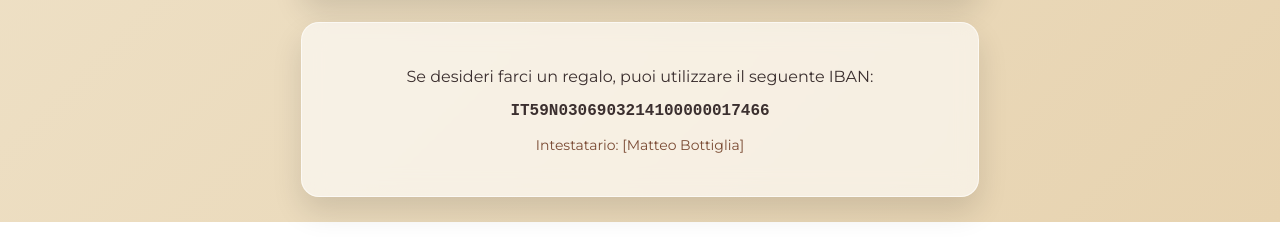
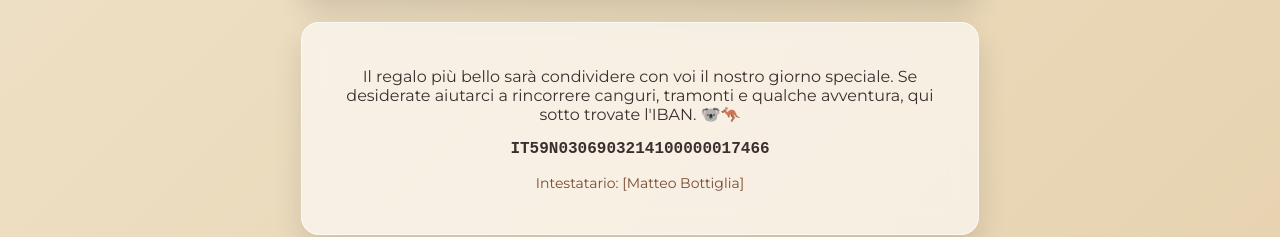
Before and after one commit to invitation-AM/28novembre, a plain HTML site: page index.html in a window 1280 px wide. Shown: the part 2204-2441 px from the top of the page. Drawn offline with nearby package versions, Linux system fonts and the light colour scheme.

Commit message:
Update index.html

```diff
--- a/index.html
+++ b/index.html
@@ -187,7 +187,8 @@ h2 {
 </div>
 
 <div class="box">
-  <p>Se desideri farci un regalo, puoi utilizzare il seguente IBAN:</p>
+  <p> Il regalo più bello sarà condividere con voi il nostro giorno speciale.
+Se desiderate aiutarci a rincorrere canguri, tramonti e qualche avventura, qui sotto trovate l'IBAN. 🐨🦘 </p>
   <p style="font-family: monospace; font-size: 16px; margin-top: 15px; word-break: break-all;">
     <strong>IT59N0306903214100000017466</strong>
   </p>
```
